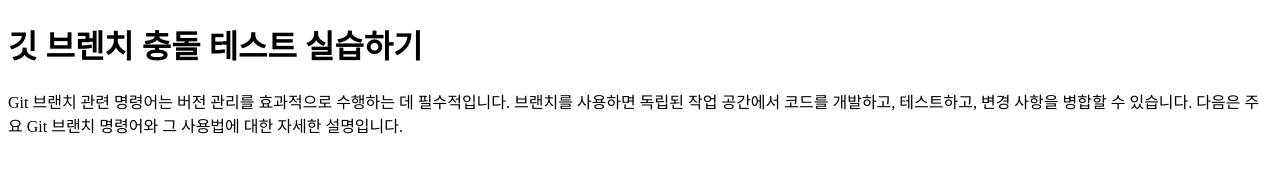
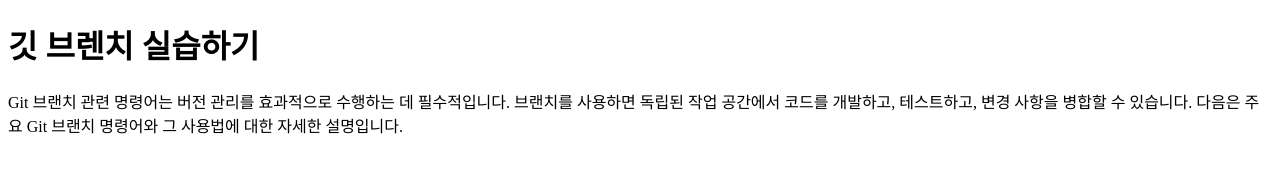
Before and after one commit to wdcafe-example/test-project1, a plain HTML site: page index.html in a window 1280 px wide. Drawn offline with Linux system fonts and the light colour scheme.

Commit message:
인덱스 페이지 수정

```diff
--- a/index.html
+++ b/index.html
@@ -7,7 +7,7 @@
 </head>
 <body>
 
-  <h1>깃 브렌치 충돌 테스트 실습하기</h1>
+  <h1>깃 브렌치 실습하기</h1>
 
   <p>Git 브랜치 관련 명령어는 버전 관리를 효과적으로 수행하는 데 필수적입니다. 브랜치를 사용하면 독립된 작업 공간에서 코드를 개발하고, 테스트하고, 변경 사항을 병합할 수 있습니다. 다음은 주요 Git 브랜치 명령어와 그 사용법에 대한 자세한 설명입니다.</p>
 
```
